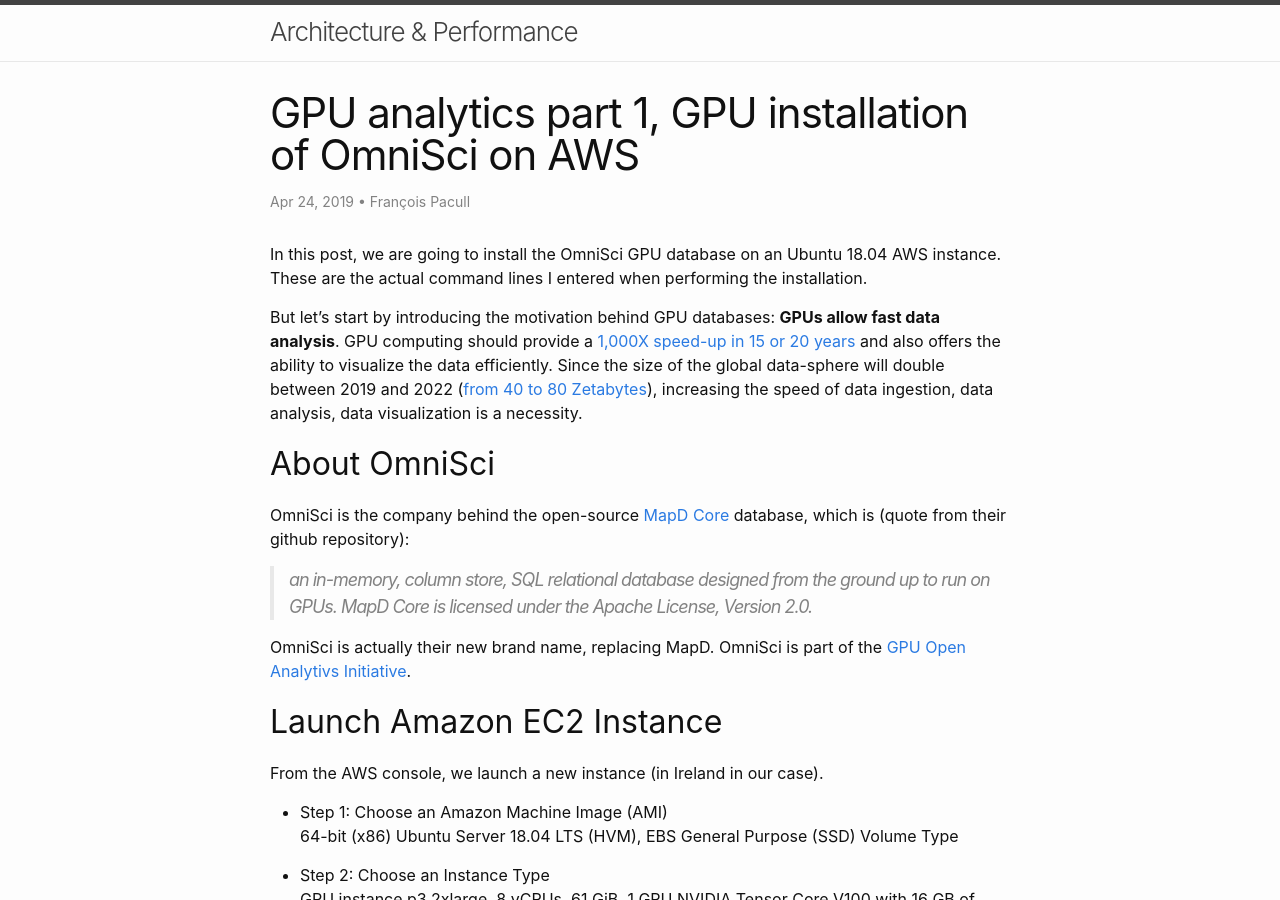
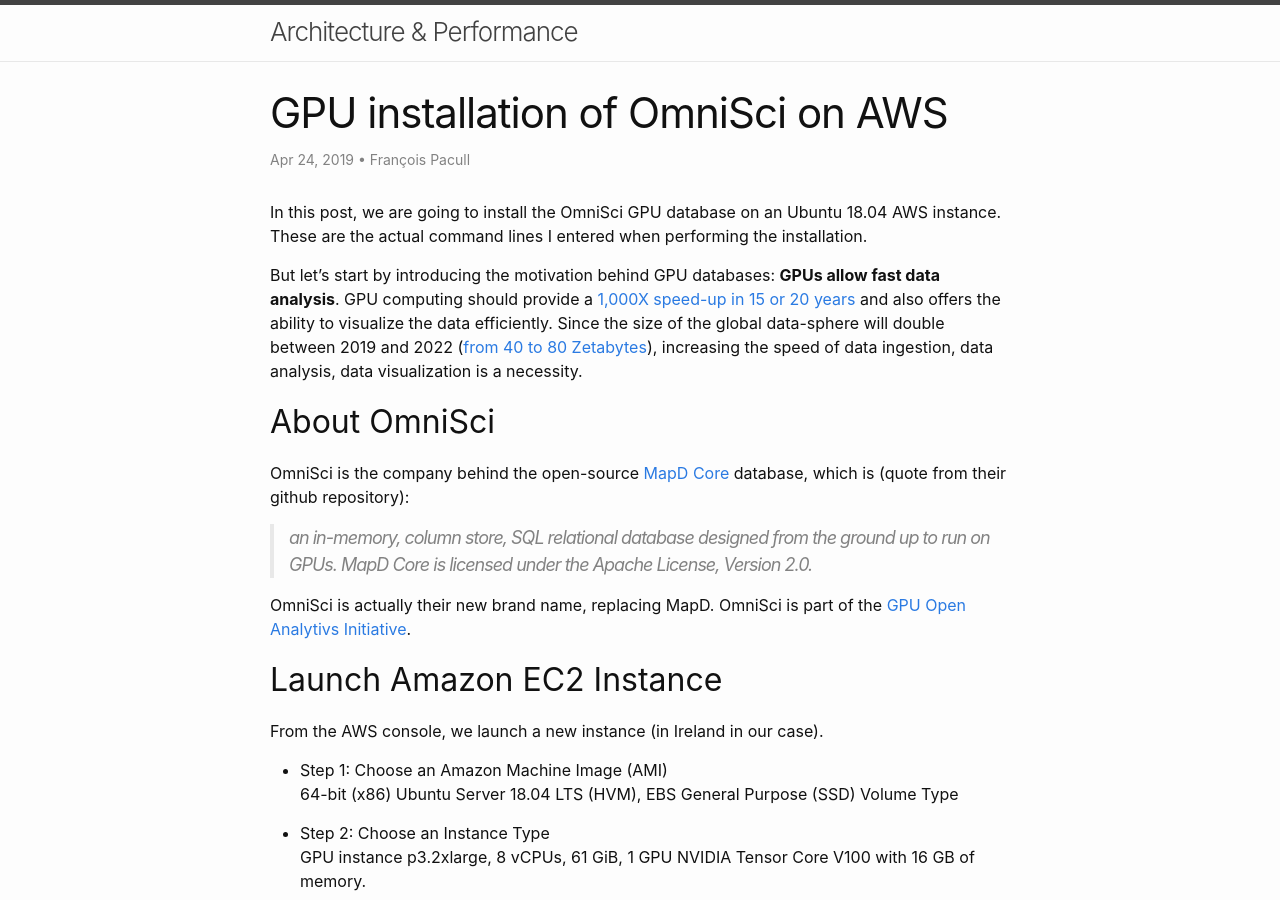
Before and after one commit to aetperf/aetperf.github.io, a Jekyll site: the page built from _posts/2019-04-24-GPU-installation-of-OmniSci-on-AWS.md, in a window 1280 px wide and 900 px high. Built offline with Jekyll 4.4.1, drawn with Linux system fonts in a browser that asks for light colours.

Commit message:
changed the title

```diff
--- a/_posts/2019-04-24-GPU-installation-of-OmniSci-on-AWS.md
+++ b/_posts/2019-04-24-GPU-installation-of-OmniSci-on-AWS.md
@@ -1,5 +1,5 @@
 ---
-title: GPU analytics part 1, GPU installation of OmniSci on AWS
+title: GPU installation of OmniSci on AWS
 layout: post
 author: François Pacull
 tags: GPU database OmniSci AWS
```
